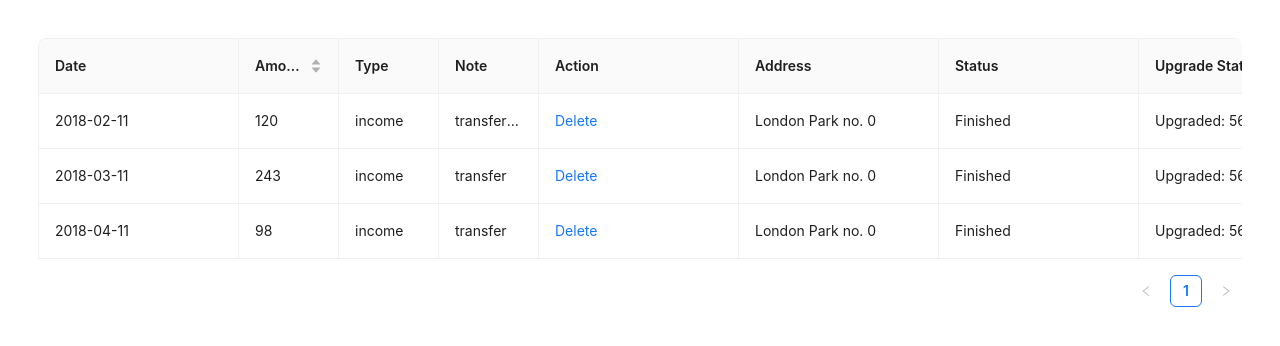
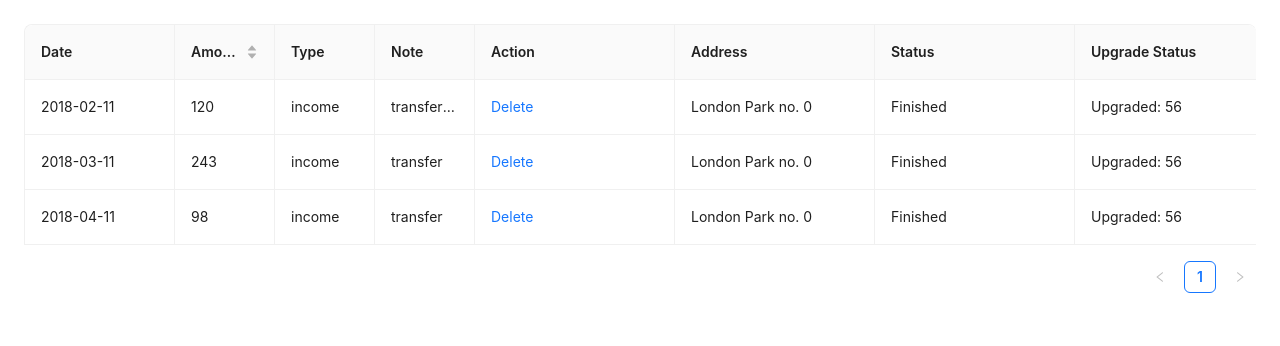
Before and after one commit to JHni2/antd-task, a React (Create React App) app: page /table in a window 1280 px wide. Shown: the top 346 px of the page. Built offline with nearby package versions, Linux system fonts and the light colour scheme.

Commit message:
[fix] 칼럼 동작 수정 (줄이는 건 그대로, 늘리는 건 쭉 밀기)

```diff
--- a/src/components/Table.js
+++ b/src/components/Table.js
@@ -54,7 +54,7 @@ const TableComponent = () => {
     {
       title: 'Date',
       dataIndex: 'date',
-      width: 200,
+      width: 150,
       ellipsis: {
         showTitle: false,
       },
@@ -146,7 +146,7 @@ const TableComponent = () => {
     {
       title: 'Upgrade Status',
       dataIndex: 'upgradeStatus',
-      width: 300,
+      width: 250,
       ellipsis: {
         showTitle: false,
       },
@@ -172,7 +172,7 @@ const TableComponent = () => {
     {
       title: 'Platform',
       dataIndex: 'platform',
-      width: 200,
+      width: 100,
       ellipsis: {
         showTitle: false,
       },
@@ -232,9 +232,6 @@ const TableComponent = () => {
   const { isDrag } = useDrag(false)
   const [dragDir, setDragDir] = useState('')
 
-  if (isDrag) {
-  }
-
   const prevX = useRef(0)
 
   useEffect(() => {
@@ -258,20 +255,8 @@ const TableComponent = () => {
     }
   }, [isDrag])
 
-  const [initialColWidth, setInitialColWidth] = useState([])
-
-  // 초기 칼럼 width
-  useEffect(() => {
-    const newInitialColWidth = columns.map((column) => ({
-      title: column.dataIndex,
-      width: column.width,
-    }))
-
-    setInitialColWidth(newInitialColWidth)
-  }, [])
-
   const tableRef = useRef()
-  const minColWidth = 25.84
+  const minColWidth = 20
 
   const handleResize =
     (index) =>
@@ -280,6 +265,7 @@ const TableComponent = () => {
         const newColumns = [...prevColumns]
         const prevtWidth = newColumns[index].width || 0
         const newWidth = size.width
+        const wDiff = prevtWidth - newWidth
 
         newColumns[index] = {
           ...newColumns[index],
@@ -289,22 +275,22 @@ const TableComponent = () => {
         // 칼럼을 오른쪽으로 드래그 했을 떄
         if (dragDir === 'right') {
           // 더이상 오른쪽으로 갈 수 X
-          if (newColumns[index + 1].width <= minColWidth) {
-            return prevColumns
+          if (newColumns[index + 1] && newColumns[index + 1].width <= minColWidth) {
+            newColumns[index + 1] = {
+              ...newColumns[index + 1],
+              width: minColWidth,
+            }
           }
-          // 더이상 오른쪽으로 갈 수 O
-          newColumns[index + 1] = {
-            ...newColumns[index + 1],
-            width: newColumns[index + 1].width + (prevtWidth - newWidth),
-          }
+
           return newColumns
 
           // 칼럼을 왼쪽으로 드래그 했을 떄
         } else if (dragDir === 'left') {
           newColumns[index + 1] = {
             ...newColumns[index + 1],
-            width: newColumns[index + 1].width + (prevtWidth - newWidth),
+            width: newColumns[index + 1].width + wDiff,
           }
+
           return newColumns
         }
 
--- a/src/index.css
+++ b/src/index.css
@@ -13,18 +13,25 @@
   cursor: col-resize;
 }
 
-.ant-table{
-  width: 100%;
-  min-width: 500px;
-  padding: 30px;
-  overflow-x: auto;
-  -webkit-user-select:none;
-  -moz-user-select:none;
-  -ms-user-select:none;
-  user-select:none
+.ant-table {
+  padding: 1rem;
 }
 
-.ant-tooltip-placement-topLeft .ant-tooltip-arrow{
+.ant-table-container {
+  min-width: 500px;
+  overflow-x: auto;
+  -webkit-user-select: none;
+  -moz-user-select: none;
+  -ms-user-select: none;
+  user-select: none;
+}
+
+.ant-tooltip-placement-topLeft .ant-tooltip-arrow {
   left: 1px !important;
   bottom: 1px !important;
 }
+
+.ant-table-wrapper {
+  width: 1400px !important;
+  margin: auto;
+}
```
